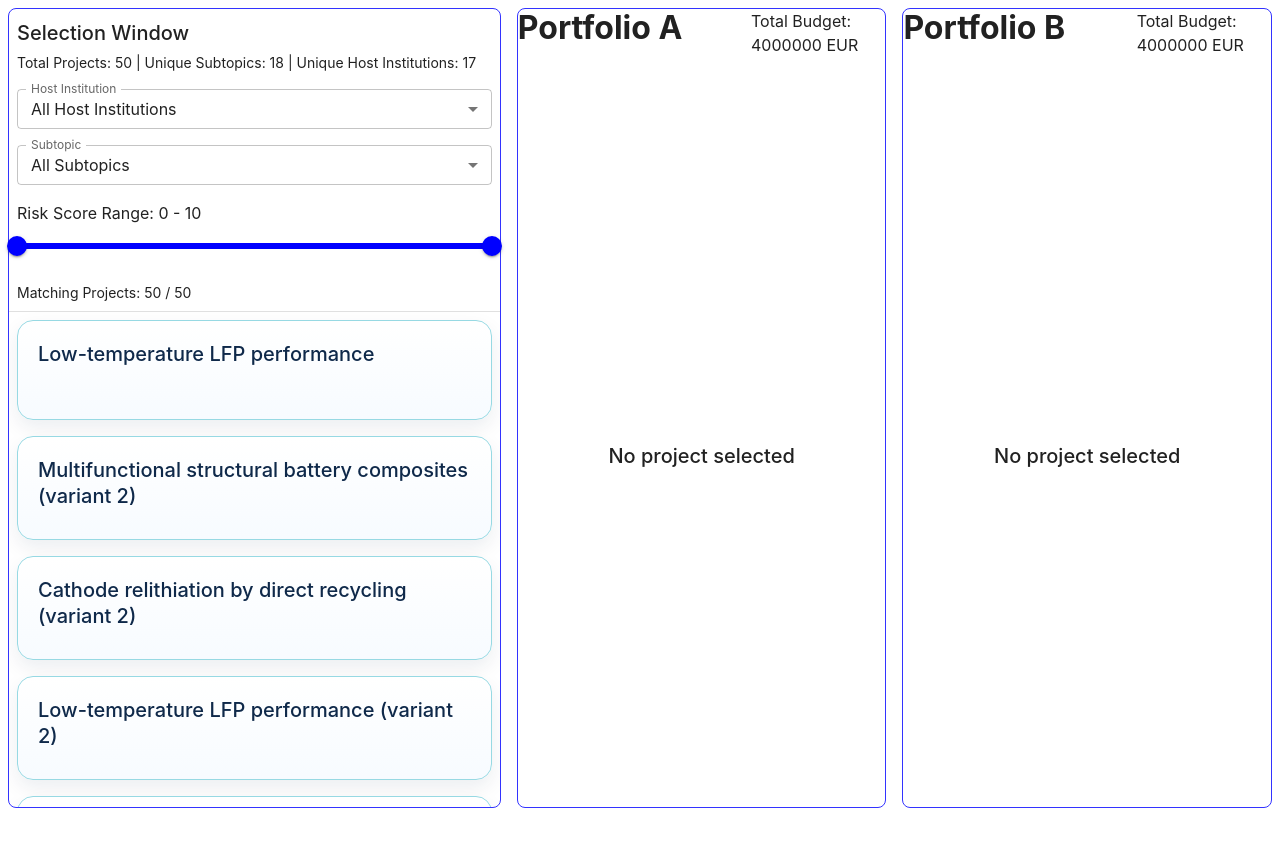
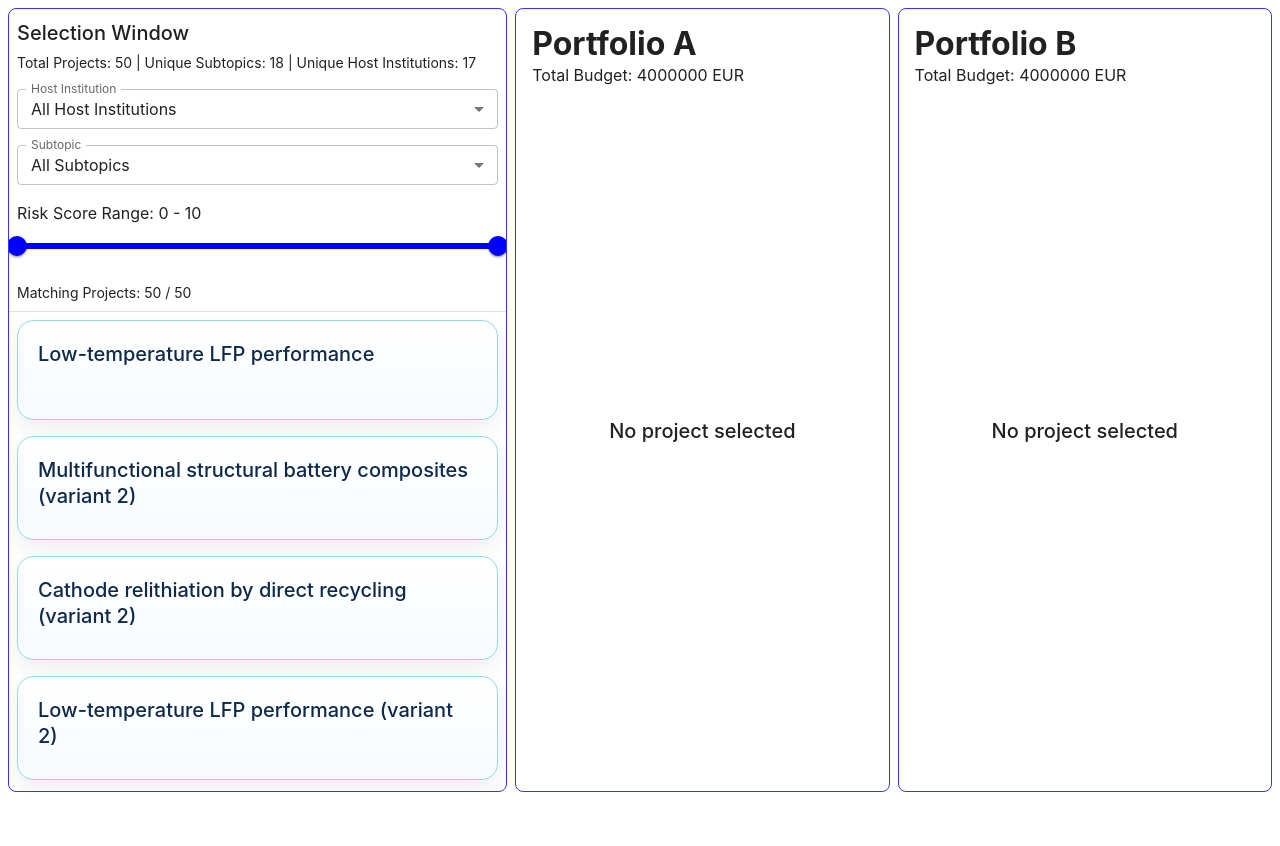
Before and after one commit to mirkofebbo/IGL-Next-Generation-Battery-R-D-Pilot, a React (Vite) app: page / in a window 1280 px wide. Shown: the top 846 px of the page. After the commit the page ends 800 px from the top, so only its background shows below. Built offline with nearby package versions, Linux system fonts and the light colour scheme.

Commit message:
fix window size issue

```diff
--- a/src/App.tsx
+++ b/src/App.tsx
@@ -76,17 +76,17 @@ export default function App() {
       {/* <Typography variant="h4" sx={{ width: "100%" }}>
         {data.programme}
       </Typography> */}
-      <Box sx={{ display: "flex", flexDirection: "row", height: "100vh", width: "100vw" }}>
+      <Box sx={{ display: "flex", flexDirection: "row", height: "100vh", width: "100vw", overflow: "hidden", p: 1, gap: 1, boxSizing: "border-box" }}>
 
-        <Box sx={{ width: LEFT_PANE_WIDTH, height: "100%", border: "1px solid", borderColor: "primary.light", margin: 1, borderRadius: 2 }}>
+        <Box sx={{ width: LEFT_PANE_WIDTH, height: "100%", border: "1px solid", borderColor: "primary.light", borderRadius: 2, overflow: "hidden" }}>
           <SelectionWindow data={data.projects} setPortfolio1={setPortfolio1} setPortfolio2={setPortfolio2} />
         </Box>
 
-        <Box sx={{ width: CENTER_PANE_WIDTH, height: "100%", border: "1px solid", borderColor: "primary.light", margin: 1, borderRadius: 2 }}>
+        <Box sx={{ width: CENTER_PANE_WIDTH, height: "100%", border: "1px solid", borderColor: "primary.light", borderRadius: 2, overflow: "hidden" }}>
           <PortfolioWindow id="Portfolio A" currency={data.currency} total_budget_eur={data.total_budget_eur} portfolio={portfolio1} />
         </Box>
 
-        <Box sx={{ width: RIGHT_PANE_WIDTH, height: "100%", border: "1px solid", borderColor: "primary.light", margin: 1, borderRadius: 2 }}>
+        <Box sx={{ width: RIGHT_PANE_WIDTH, height: "100%", border: "1px solid", borderColor: "primary.light", borderRadius: 2, overflow: "hidden" }}>
           <PortfolioWindow id="Portfolio B" currency={data.currency} total_budget_eur={data.total_budget_eur} portfolio={portfolio2} />
         </Box>
 
--- a/src/components/portfolioWindow.tsx
+++ b/src/components/portfolioWindow.tsx
@@ -5,8 +5,8 @@ export default function PortfolioWindow({ id, currency, total_budget_eur, portfo
 
     if (!portfolio) {
         return (
-            <>
-                <Box sx={{ display: "flex" }}>
+            <Box sx={{ display: "flex", flexDirection: "column", height: "100%", p: 2 }}>
+                <Box>
                     <Typography variant="h2" sx={{ width: "100%" }}>
                         {id}
                     </Typography>
@@ -14,22 +14,24 @@ export default function PortfolioWindow({ id, currency, total_budget_eur, portfo
                         Total Budget: {total_budget_eur} {currency}
                     </Typography>
                 </Box>
-                <Box sx={{ display: "flex", justifyContent: "center", alignItems: "center", height: "100%" }}>
+                <Box sx={{ display: "flex", justifyContent: "center", alignItems: "center", flex: 1 }}>
                     <Typography variant="h6" color="text.secondary">
                         No project selected
                     </Typography>
                 </Box>
-            </>
+            </Box>
         );
     }
     return (
-        <>
-            <Box sx={{ display: "flex" }}>
+        <Box sx={{ display: "flex", flexDirection: "column", height: "100%" }}>
+            <Box sx={{ p: 2, borderBottom: "1px solid", borderColor: "divider" }}>
                 <Typography variant="h2" sx={{ width: "100%" }}>
                     {id}
                 </Typography>
+            </Box>
+            <Box sx={{ overflowY: "auto", flex: 1 }}>
                 {portfolio.map((project) => (
-                    <Box key={project.id} sx={{ p: 1, borderBottom: "1px solid", borderColor: "divider" }}>
+                    <Box key={project.id} sx={{ p: 2, borderBottom: "1px solid", borderColor: "divider" }}>
                         <Typography variant="h3">{project.id}</Typography>
                         <Typography variant="body1" color="text.secondary">
                             {project.title}
@@ -40,7 +42,6 @@ export default function PortfolioWindow({ id, currency, total_budget_eur, portfo
                     </Box>
                 ))}
             </Box>
-        </>
-
+        </Box>
     );
 }
```
